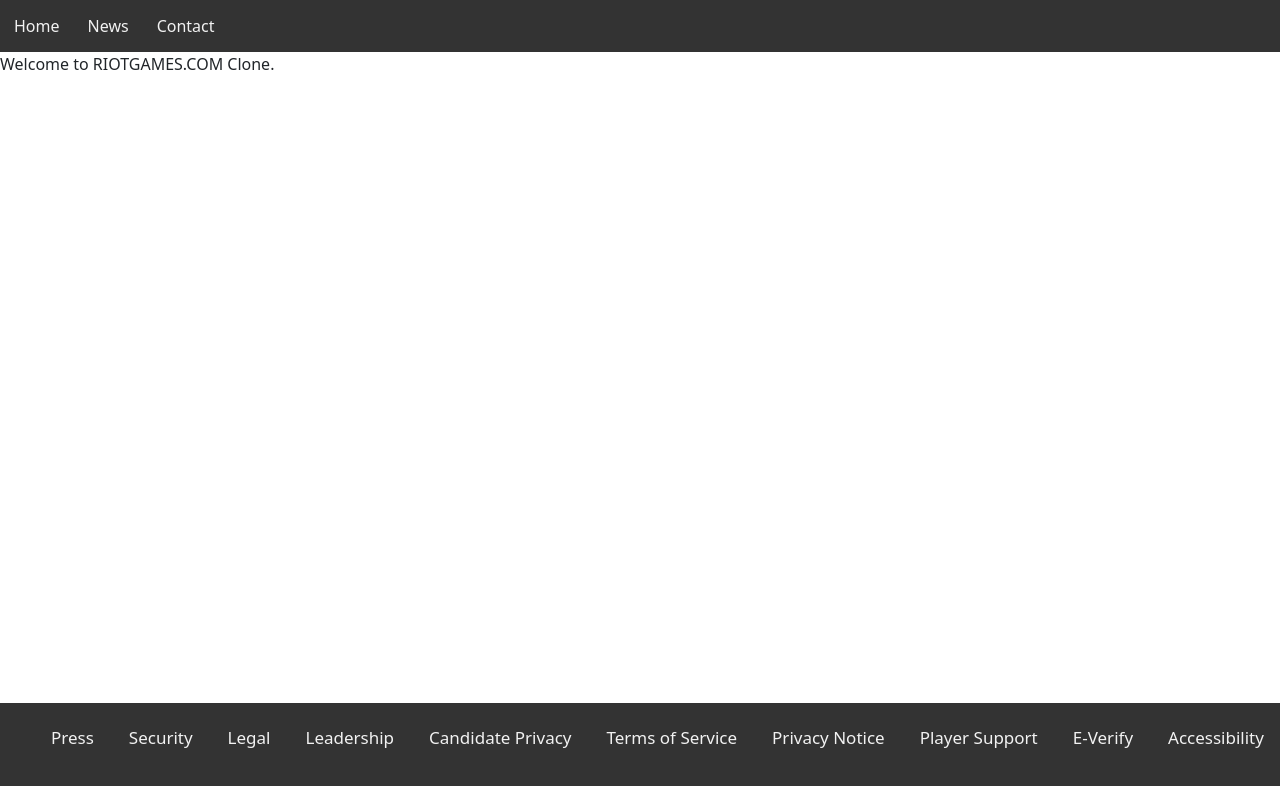
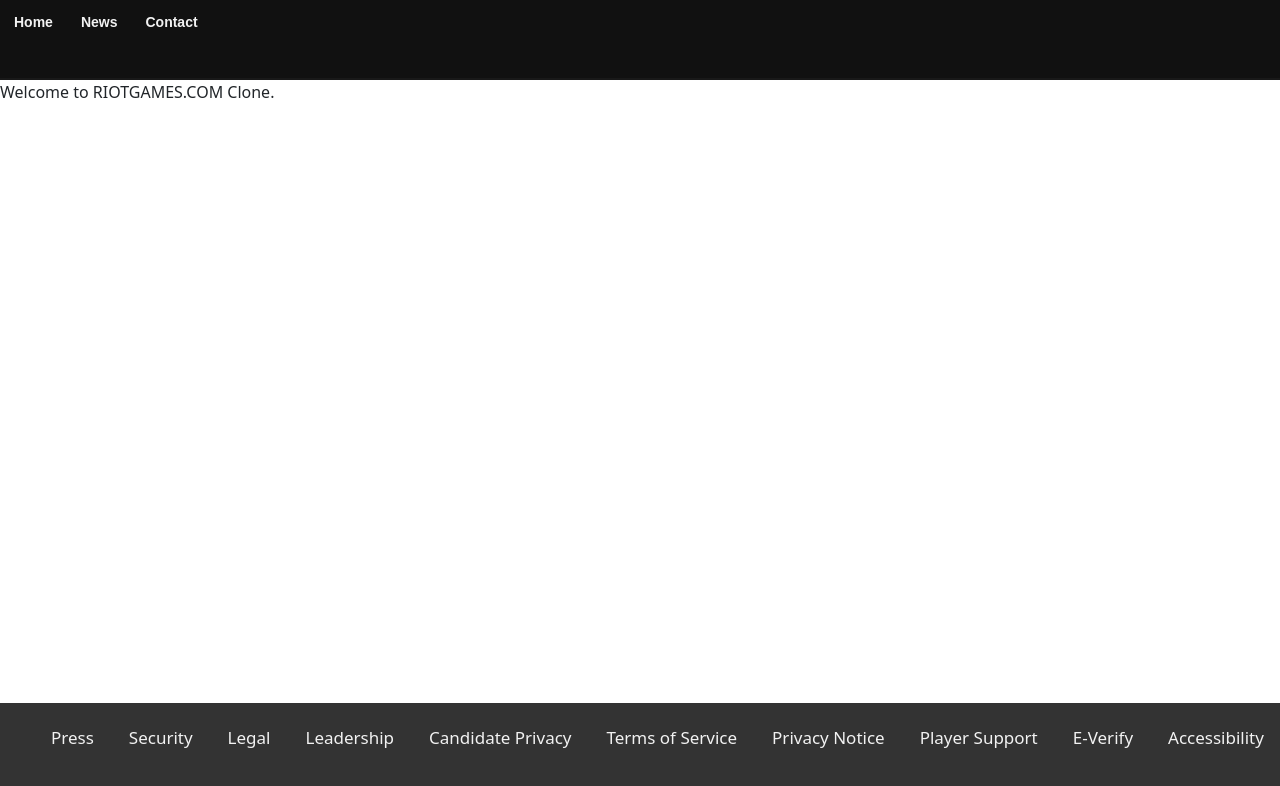
Before and after one commit to mhowe107/riotgames-app, an Angular app: page / in a window 1280 px wide. Shown: the top 786 px of the page. Built offline with nearby package versions, Linux system fonts and the light colour scheme.

Commit message:
Formatted TopNavBar

```diff
--- a/src/app/navigation/topnavbar.component.css
+++ b/src/app/navigation/topnavbar.component.css
@@ -1,7 +1,17 @@
  /* Style the navbar */
  #navbar {
-  overflow: hidden;
-  background-color: #333;
+  background-color: #111;
+  border-bottom: 2px solid rgba(51,51,51,.25);
+  font-family: "FF Mark W05",Arial,sans-serif;
+  font-size: 14px !important;
+  font-weight: bold;
+  height: 80px;
+  line-height: normal;
+  position: relative;
+  text-align: left;
+  display: flex;
+  width: 100%;
+  z-index: 3000000;
 }
 
 /* Navbar links */
```
